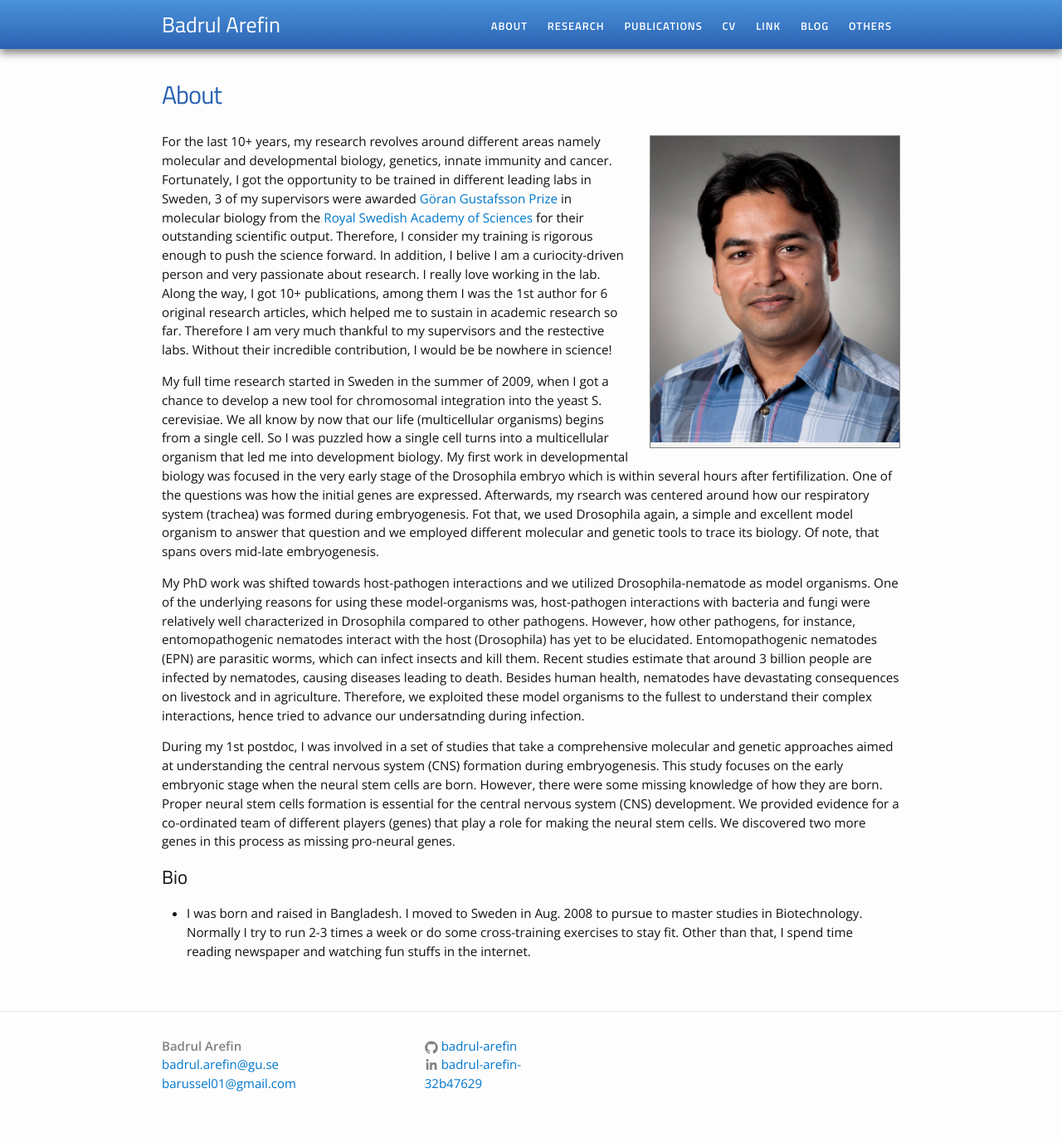
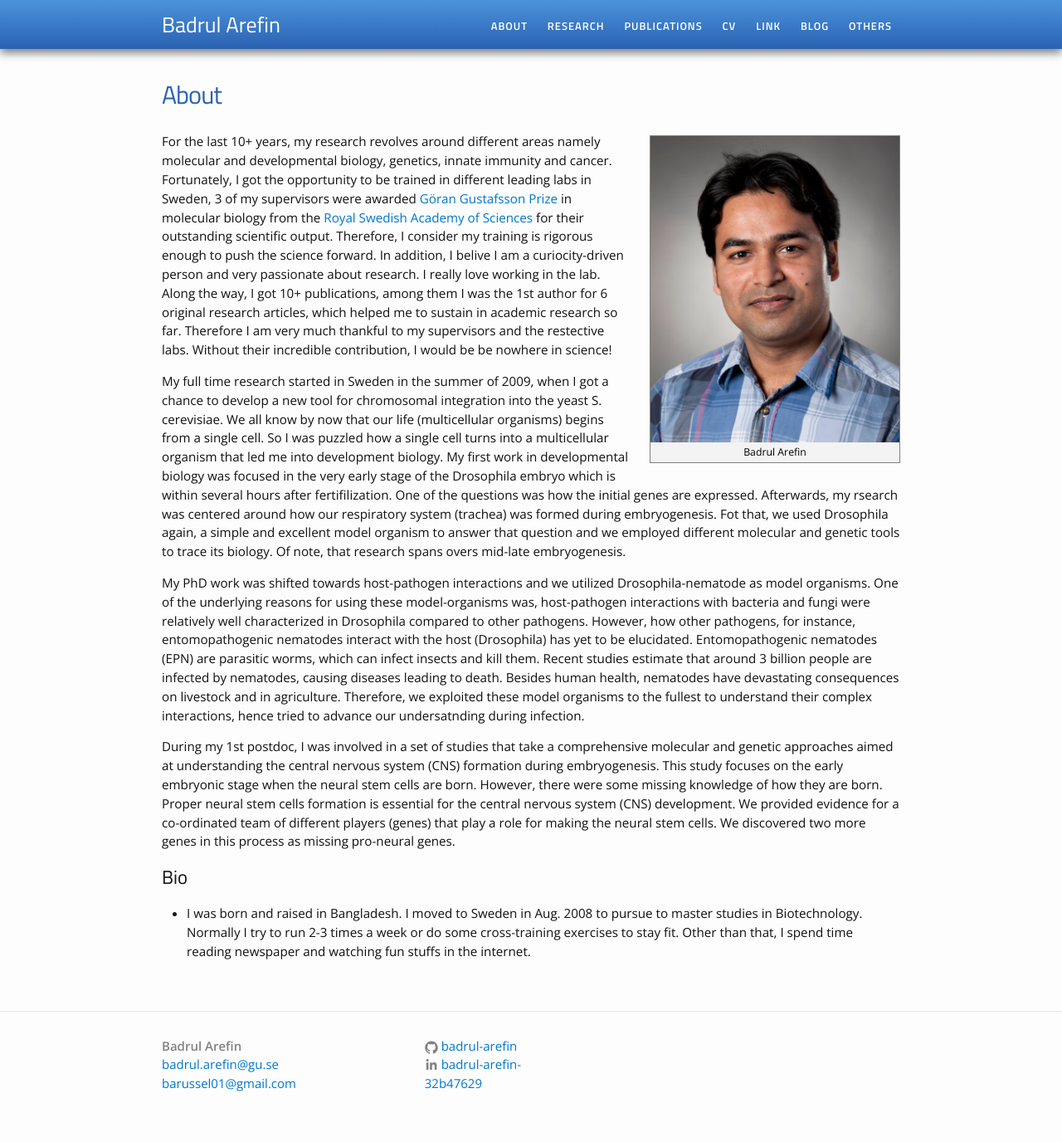
Before and after one commit to Badrul-Arefin/badrul-arefin.github.io, a Jekyll site: the page built from about.md, in a window 1280 px wide. Shown: the whole page at 83% size. Built offline with Jekyll 4.4.1, drawn with Linux system fonts in a browser that asks for light colours.

Commit message:
Update about.md

```diff
--- a/about.md
+++ b/about.md
@@ -3,11 +3,11 @@ layout: page
 title: About
 permalink: /about/
 ---
-{% include image.html url="/images/pic_low2.jpg" width=300 align="right" %}
+{% include image.html url="/images/pic_low2.jpg" caption="Badrul Arefin" width=300 align="right" %}
 
 For the last 10+ years, my research revolves around different areas namely molecular and developmental biology, genetics, innate immunity and cancer. Fortunately, I got the opportunity to be trained in different leading labs in Sweden, 3 of my supervisors were awarded <a href="https://en.wikipedia.org/wiki/G%C3%B6ran_Gustafsson_Prize">Göran Gustafsson Prize</a> in molecular biology from the <a href="https://kva.se/sv/priser/goran-gustafssonprisen">Royal Swedish Academy of Sciences </a> for their outstanding scientific output. Therefore, I consider my training is rigorous enough to push the science forward. In addition, I belive I am a curiocity-driven person and very passionate about research. I really love working in the lab. Along the way, I got 10+ publications, among them I was the 1st author for 6 original research articles, which helped me to sustain in academic research so far. Therefore I am very much thankful to my supervisors and the restective labs. Without their incredible contribution, I would be be nowhere in science!
 
-My full time research started in Sweden in the summer of 2009, when I got a chance to develop a new tool for chromosomal integration into the yeast S. cerevisiae. We all know by now that our life (multicellular organisms) begins from a single cell. So I was puzzled how a single cell turns into a multicellular organism that led me into development biology. My first work in developmental biology was focused in the very early stage of the Drosophila embryo which is within several hours after fertifilization. One of the questions was how the initial genes are expressed. Afterwards, my rsearch was centered around how our respiratory system (trachea) was formed during embryogenesis. Fot that, we used Drosophila again, a simple and excellent model organism to answer that question and we employed different molecular and genetic tools to trace its biology. Of note, that spans overs mid-late embryogenesis.
+My full time research started in Sweden in the summer of 2009, when I got a chance to develop a new tool for chromosomal integration into the yeast S. cerevisiae. We all know by now that our life (multicellular organisms) begins from a single cell. So I was puzzled how a single cell turns into a multicellular organism that led me into development biology. My first work in developmental biology was focused in the very early stage of the Drosophila embryo which is within several hours after fertifilization. One of the questions was how the initial genes are expressed. Afterwards, my rsearch was centered around how our respiratory system (trachea) was formed during embryogenesis. Fot that, we used Drosophila again, a simple and excellent model organism to answer that question and we employed different molecular and genetic tools to trace its biology. Of note, that research spans overs mid-late embryogenesis.
 
 My PhD work was shifted towards host-pathogen interactions and we utilized Drosophila-nematode as model organisms. One of the underlying reasons for using these model-organisms was, host-pathogen  interactions  with  bacteria  and  fungi were  relatively  well  characterized  in Drosophila compared  to  other  pathogens. However,  how  other  pathogens, for  instance,  entomopathogenic  nematodes  interact with  the  host  (Drosophila) has  yet  to  be  elucidated. Entomopathogenic  nematodes (EPN)  are  parasitic  worms, which  can  infect  insects  and  kill  them. Recent  studies estimate  that  around  3  billion  people  are  infected  by  nematodes, causing  diseases leading to death. Besides human health, nematodes have devastating consequences on livestock and in agriculture. Therefore, we exploited these model organisms to the fullest to understand their complex interactions, hence tried to advance our undersatnding during infection.
 
```
